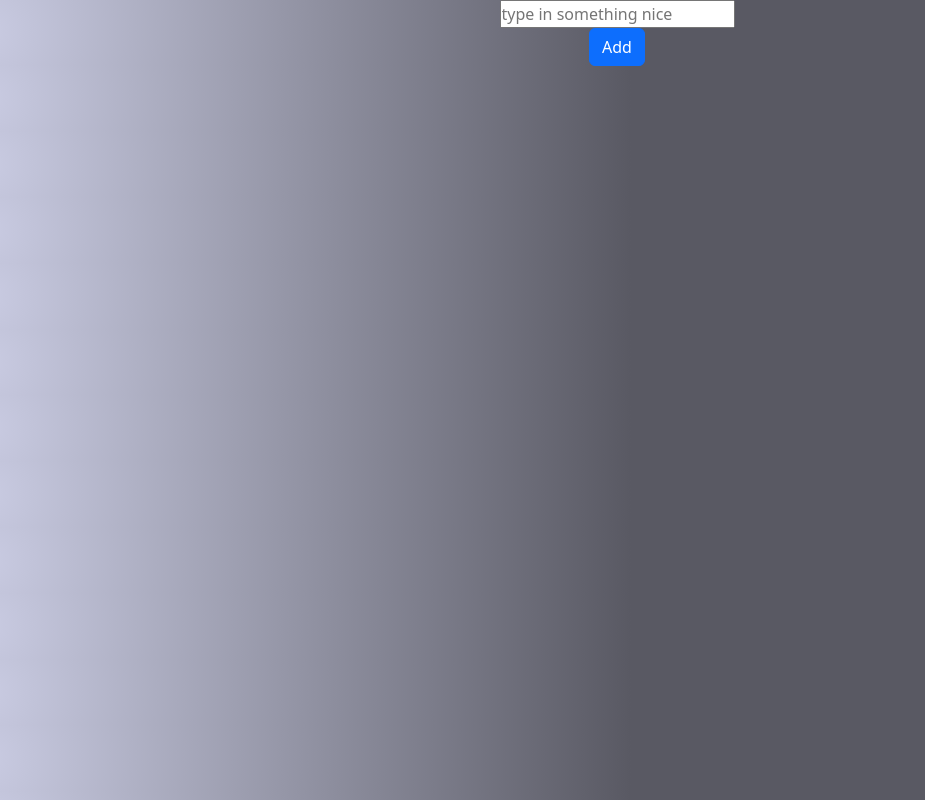
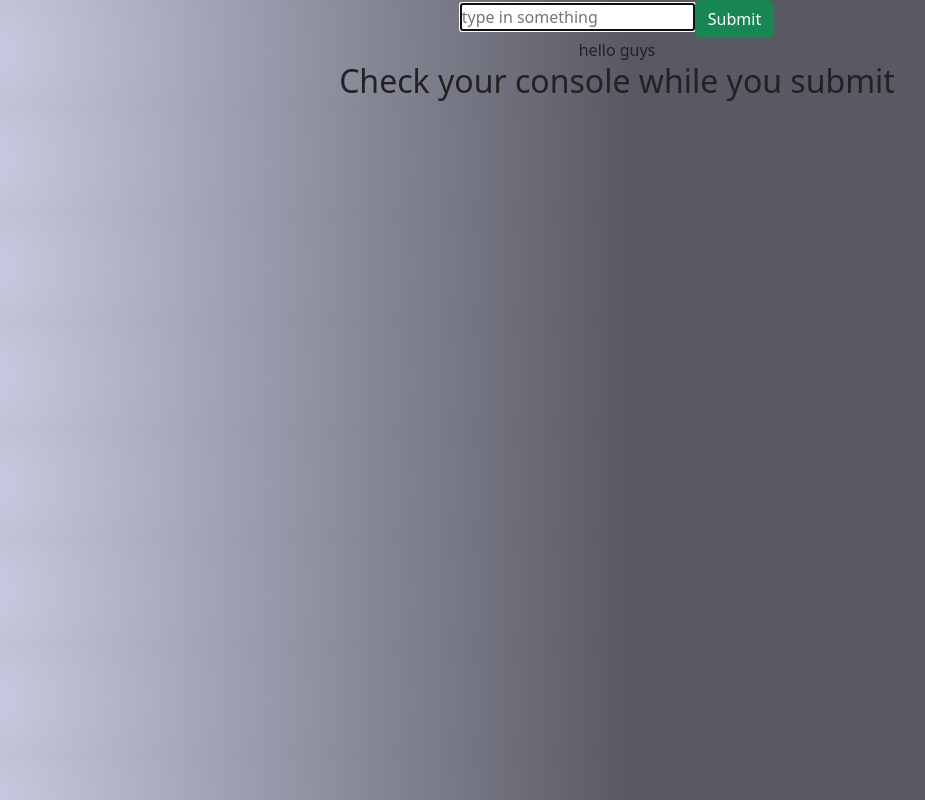
Before and after one commit to Rhema7776/REACTPROJECT1r, a React (Create React App) app in the folder defaultapp/: page / in a window 1280 px wide. Shown: the whole page, without its empty margins (23-948 px from the left). Built offline with nearby package versions, Linux system fonts and the light colour scheme.

Commit message:
first commit

```diff
--- a/defaultapp/src/5-useRef/setup/1-useRef-basics.js
+++ b/defaultapp/src/5-useRef/setup/1-useRef-basics.js
@@ -23,8 +23,8 @@ const useRefbasics = () => {
         <>
             <form className='form' action="" onSubmit={handleSubmit}>
                 <div>
-                    <input type="text" ref={refContainer} />
-                    <button type='submit'>Submit</button>
+                    <input type="text" ref={refContainer} placeholder="type in something" />
+                    <button className='btn btn-success' type='submit'>Submit</button>
                 </div>
             </form>
             <div ref={divContainer}>hello guys</div>
--- a/defaultapp/src/App.js
+++ b/defaultapp/src/App.js
@@ -13,8 +13,8 @@ import 'animate.css';
 // import Setup from'./3-conditional-rendering/setup/3-show-hide';
 // import Setup from './4-forms/setup/1-controlled-inputs';
 // import Setup from './4-forms/setup/2-multiple-inputs';
-// import Setup from './5-useRef/setup/1-useRef-basics';
-import Setup from './6-useReducer/setup';
+import Setup from './5-useRef/setup/1-useRef-basics';
+// import Setup from './6-useReducer/setup';
 // import Setup from './7-prop-drilling/setup/1-prop-drilling';
 // import Setup from './8-useContext/setup/1-context-api';
 // import Setup from './9-custom-hooks/setup/1-fetch-example';
```
